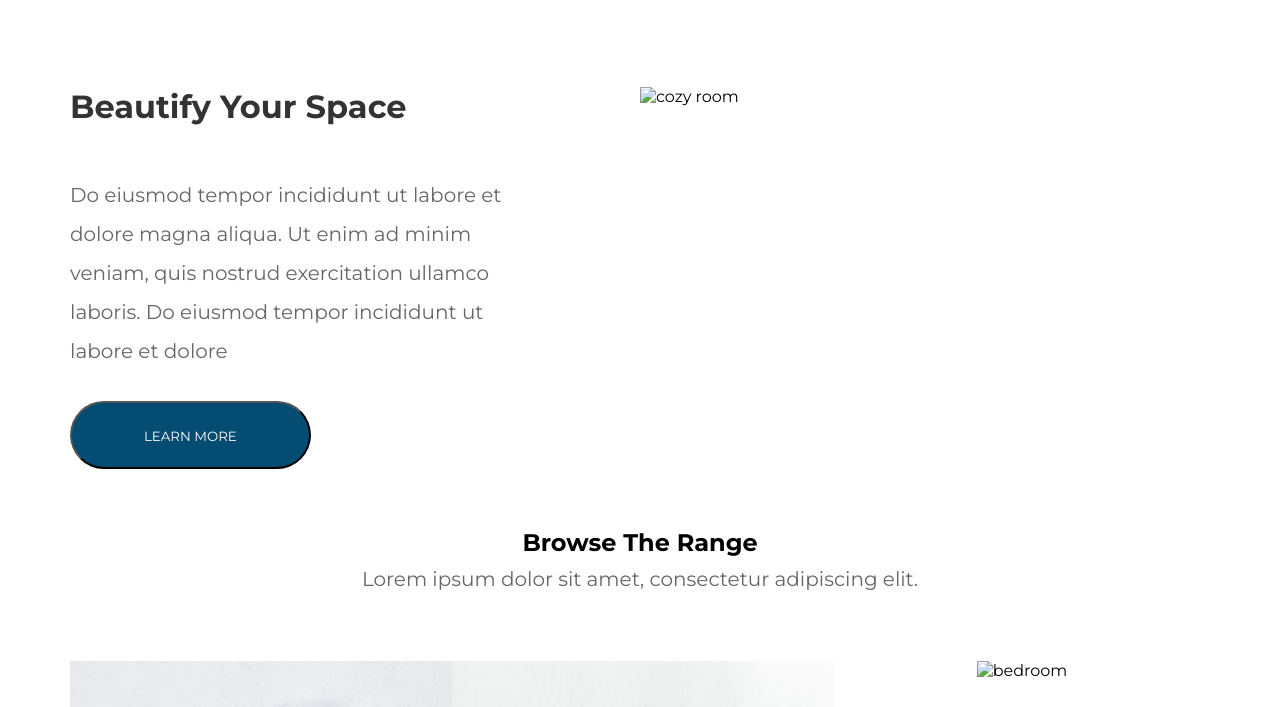
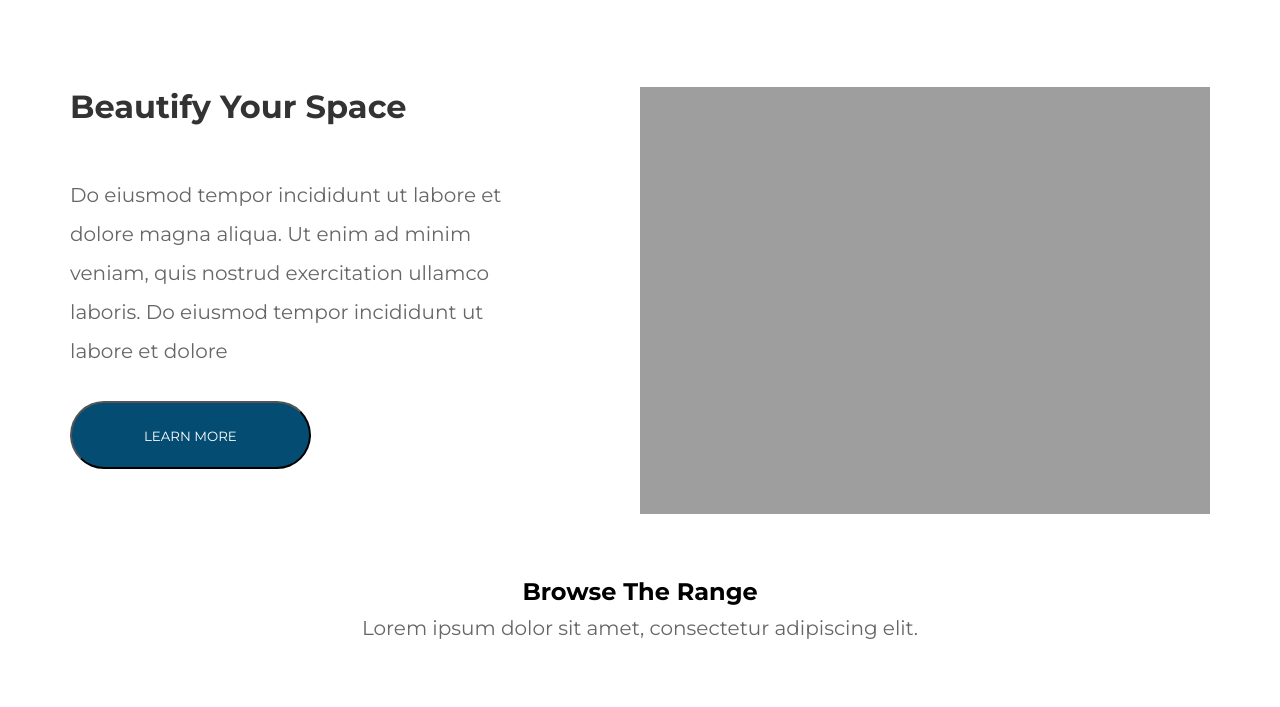
Before and after one commit to MohammadZenAlabdeen/ResponsiveWebsite, a plain HTML site: page index.html in a window 1280 px wide. Shown: the part 1596-2303 px from the top of the page. Drawn offline with Linux system fonts and the light colour scheme; the site is published under a folder, as on GitHub Pages, so addresses that start at the root find nothing.

Commit message:
update to img pathes

```diff
--- a/index.html
+++ b/index.html
@@ -119,7 +119,7 @@
                 </button>
             </div>
             <div class="img">
-                <img src="/assets/images/beautysection.jpg" alt="cozy room">
+                <img src="./assets/images/beautysection.jpg" alt="cozy room">
             </div>
         </div>
     </section>
@@ -140,7 +140,7 @@
                 </h2>
             </div>
             <div class="img">
-                <img src="/assets/images/bedroom.png" alt="bedroom">
+                <img src="./assets/images/bedroom.png" alt="bedroom">
                 <h2>
                     Bedroom
                 </h2>
@@ -164,7 +164,7 @@
                 </div>
             </div>
             <div class="img" id="finalimg">
-                <img src="/assets/images/room.jpg" alt="room">
+                <img src="./assets/images/room.jpg" alt="room">
                 <div class="number">
                     <span>3.</span>
                 </div>
```
